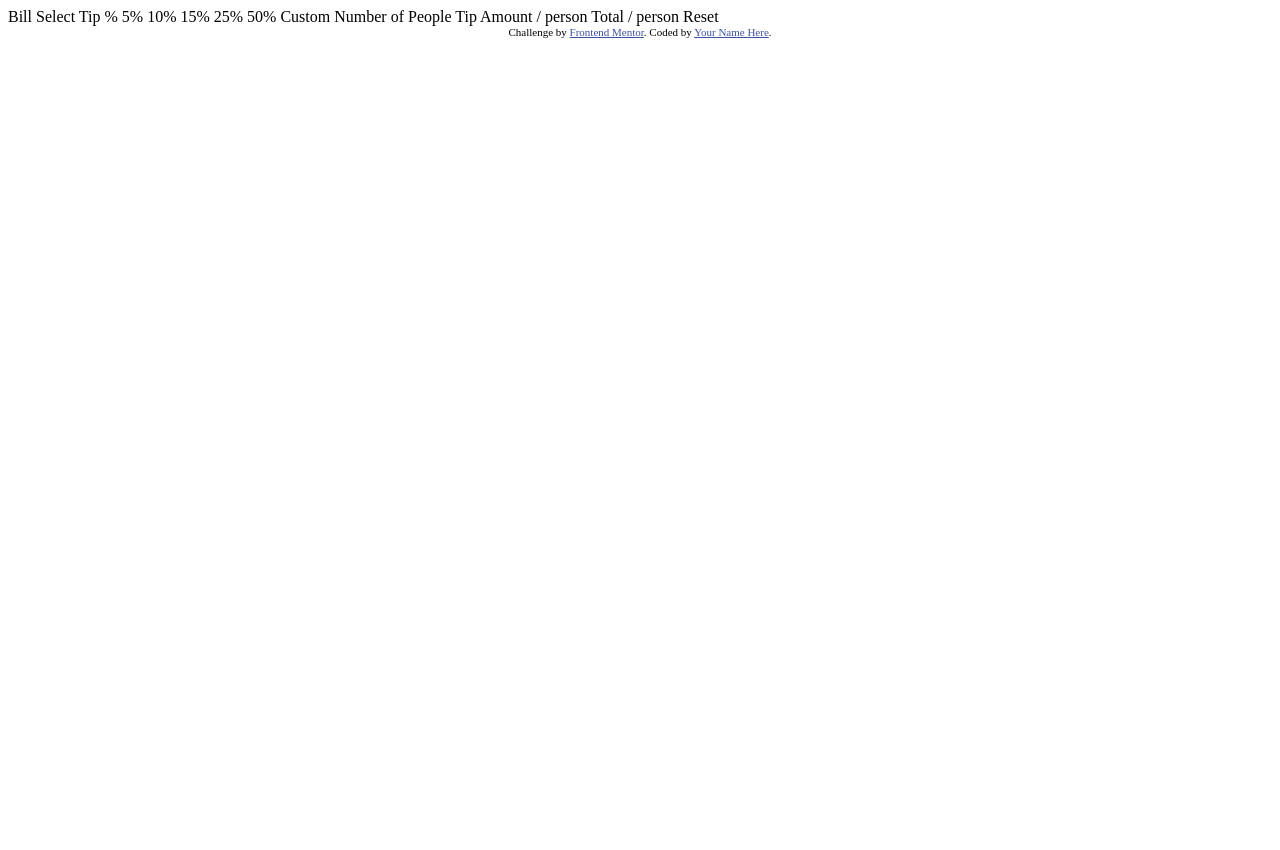
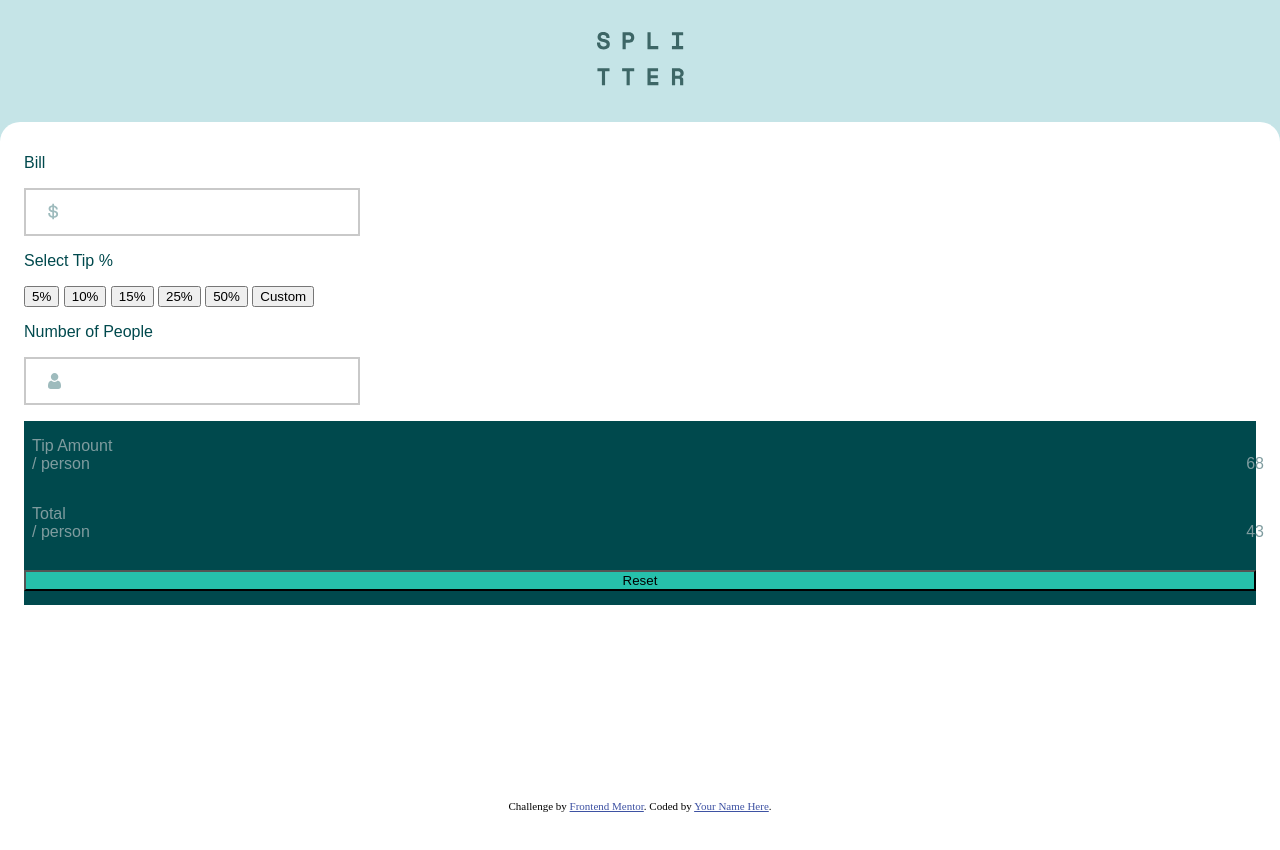
Before and after one commit to mmtakeuchi/tip_calculator_fm, a plain HTML site: page index.html in a window 1280 px wide. Before the commit the page ends 800 px from the top, so only its background shows below. Drawn offline with Linux system fonts and the light colour scheme; a web font is replaced by a local one.

Commit message:
write adornments for bill and people inputs

```diff
--- a/index.html
+++ b/index.html
@@ -11,13 +11,54 @@
       sizes="32x32"
       href="./images/favicon-32x32.png"
     />
+    <link
+      rel="stylesheet"
+      href="https://fonts.google.com/specimen/Space+Mono"
+    />
     <link rel="stylesheet" href="./styles.css" />
 
     <title>Frontend Mentor | Tip calculator app</title>
   </head>
   <body>
-    Bill Select Tip % 5% 10% 15% 25% 50% Custom Number of People Tip Amount /
-    person Total / person Reset
+    <div class="container">
+      <img src="./images/logo.svg" alt="logo" class="logo" />
+
+      <div class="calculator">
+        <div class="bill">
+          <p>Bill</p>
+          <span class="spanInput billInput"><input type="text"></span>
+        </div>
+
+        <div class="select">
+          <p>Select Tip %</p>
+          <div class="tipButtons">
+            <button>5%</button>
+            <button>10%</button>
+            <button>15%</button>
+            <button>25%</button>
+            <button>50%</button>
+            <button>Custom</button>
+          </div>
+        </div>
+
+        <div class="numPeople">
+          <p>Number of People</p>
+          <span class="spanInput peopleInput"><input type="text"></span>
+        </div>
+
+        <div class="total">
+          <div class="amount">
+            <span>Tip Amount</br>/ person</span>
+            <span class="result">68</span>
+          </div>
+          <div class="amount">
+            <span>Total</br>/ person</span>
+            <span class="result">43</span>
+          </div>
+          <button type="button" class="resetBtn">Reset</button>
+        </div>
+      </div>
+    </div>
 
     <div class="attribution">
       Challenge by
--- a/styles.css
+++ b/styles.css
@@ -1,3 +1,101 @@
+html,
+body {
+  height: 100%;
+  width: 100%;
+  margin: 0;
+  padding: 0;
+  background: hsl(185, 41%, 84%);
+}
+
+.container {
+  height: 100%;
+  color: hsl(183, 100%, 15%);
+  text-align: center;
+  font-weight: 500;
+}
+
+.logo {
+  margin: 2em;
+}
+
+.calculator {
+  font-family: "Space Mono", Arial, Helvetica, sans-serif;
+  background: hsl(0, 0%, 100%);
+  border-top-left-radius: 20px;
+  border-top-right-radius: 20px;
+  height: 90%;
+  display: flex;
+  flex-direction: column;
+  text-align: left;
+  padding: 1em 1.5em;
+}
+
+/* .inputBill {
+  border: 2px inset #ccc;
+  font-size: 30px;
+}
+
+input {
+  text-align: right;
+  font-size: 24px;
+  border: 0;
+} */
+
+.spanInput {
+  display: inline-block;
+  position: relative;
+}
+
+.spanInput input {
+  border: 2px solid #c9c9c9;
+  box-shadow: none;
+  font-size: 24px;
+  height: 42px;
+  padding-left: 20px;
+  text-align: right;
+}
+
+.billInput::before {
+  content: url("./images/icon-dollar.svg");
+  font-size: 24px;
+  position: absolute;
+  left: 1em;
+  top: 50%;
+  transform: translateY(-50%);
+}
+
+.peopleInput::before {
+  content: url("./images/icon-person.svg");
+  font-size: 24px;
+  position: absolute;
+  left: 1em;
+  top: 50%;
+  transform: translateY(-50%);
+}
+
+.total {
+  background: hsl(183, 100%, 15%);
+  margin: 1em 0;
+  display: flex;
+  flex-direction: column;
+}
+
+.amount {
+  width: 100%;
+  margin: 1em 0.5em;
+  color: hsl(184, 14%, 56%);
+}
+
+.result {
+  float: right;
+}
+
+.resetBtn {
+  width: 100%;
+  margin: 1em 0;
+  background: hsl(172, 67%, 45%);
+}
+
 .attribution {
   font-size: 11px;
   text-align: center;
```
